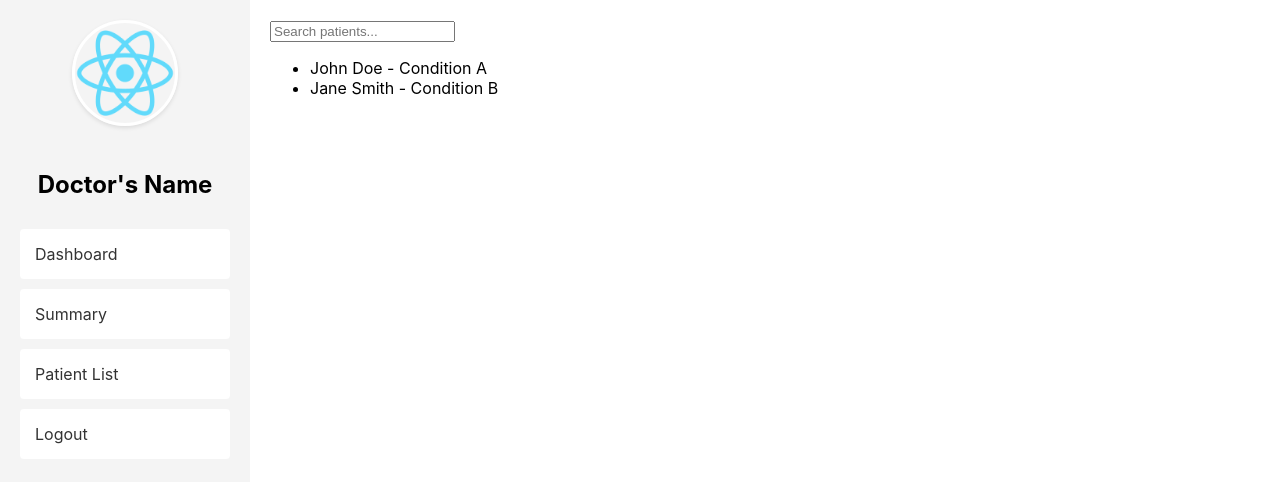
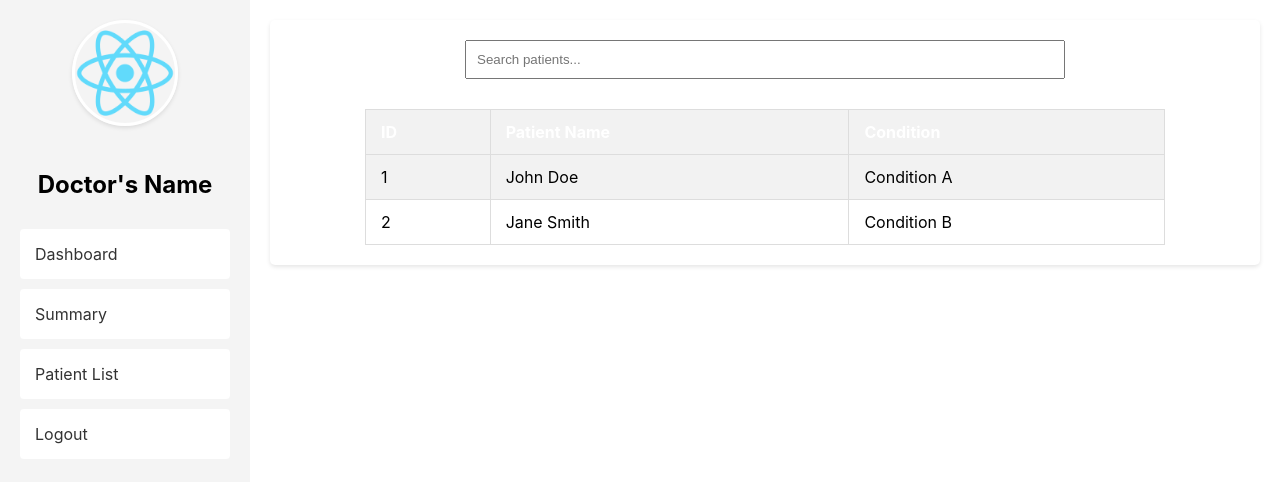
Before and after one commit to ElizaSiyanLin/patient-tracker, a React (Create React App) app in the folder frontend/: page /patient-list in a window 1280 px wide. Shown: the top 482 px of the page. Built offline with nearby package versions, Linux system fonts and the light colour scheme.

Commit message:
update patientList and shcedule page

```diff
--- a/frontend/src/components/PatientList/PatientList.css
+++ b/frontend/src/components/PatientList/PatientList.css
@@ -1,37 +1,42 @@
+/* PatientList.css */
 .patient-list-container {
     padding: 20px;
+    display: flex;
+    flex-direction: column;
+    align-items: center; /* Centering the search input and table */
   }
 
   .search-input {
     margin-bottom: 20px;
     padding: 10px;
     width: 100%;
-    box-sizing: border-box; /* So that padding doesn't affect overall width */
+    max-width: 600px; /* Set a max-width for the search input */
+    box-sizing: border-box;
   }
 
-  .patient-list {
+  .patient-list-table {
     width: 100%;
+    max-width: 800px; /* Set a max-width for the table */
     border-collapse: collapse;
+    margin-top: 10px; /* Add some space between the search input and table */
   }
 
-  .patient-list th,
-  .patient-list td {
+  .patient-list-table th,
+  .patient-list-table td {
     text-align: left;
-    padding: 10px;
-    border-bottom: 1px solid #ddd;
+    padding: 12px 15px;
+    border: 1px solid #ddd;
   }
 
-  /* Additional styles for interactive states like hover */
-  .patient-list tr:hover {
-    background-color: #f5f5f5;
+  .patient-list-table thead {
+    background-color: #007bff;
+    color: #ffffff;
   }
 
-  /* Style for the 'Details' button or link */
-  .details-button {
-    padding: 5px 10px;
-    background-color: #007bff;
-    color: white;
-    border: none;
-    border-radius: 5px;
-    cursor: pointer;
+  .patient-list-table tr:nth-child(odd) {
+    background-color: #f2f2f2;
   }
+
+  .patient-list-table tr:hover {
+    background-color: #e8f4ff; /* Light blue background on hover */
+  }
--- a/frontend/src/components/PatientList/PatientList.js
+++ b/frontend/src/components/PatientList/PatientList.js
@@ -5,9 +5,8 @@ function PatientList() {
   const [patients, setPatients] = useState([]);
   const [filter, setFilter] = useState('');
 
-  // Fetch patients from the database (mocked here)
   useEffect(() => {
-    // Replace this with actual data fetching logic
+    // Mock fetching data
     const fetchedPatients = [
       { id: 1, name: 'John Doe', condition: 'Condition A' },
       { id: 2, name: 'Jane Smith', condition: 'Condition B' },
@@ -16,7 +15,6 @@ function PatientList() {
     setPatients(fetchedPatients);
   }, []);
 
-  // Filtered list based on filter state
   const filteredPatients = filter
     ? patients.filter(patient =>
         patient.name.toLowerCase().includes(filter.toLowerCase()) ||
@@ -25,15 +23,31 @@ function PatientList() {
     : patients;
 
   return (
-        <div>
-          <input type="text" placeholder="Search patients..." onChange={(e) => setFilter(e.target.value)} />
-          <ul className="patient-list">
+    <div className="patient-list-container">
+      <input
+        type="text"
+        className="search-input"
+        placeholder="Search patients..."
+        onChange={(e) => setFilter(e.target.value)}
+      />
+      <table className="patient-list-table">
+        <thead>
+          <tr>
+            <th>ID</th>
+            <th>Patient Name</th>
+            <th>Condition</th>
+          </tr>
+        </thead>
+        <tbody>
           {filteredPatients.map(patient => (
-              <li key={patient.id} className="patient-item">
-                {patient.name} - {patient.condition}
-              </li>
+            <tr key={patient.id}>
+              <td>{patient.id}</td>
+              <td>{patient.name}</td>
+              <td>{patient.condition}</td>
+            </tr>
           ))}
-          </ul>
+        </tbody>
+      </table>
     </div>
   );
 }
--- a/frontend/src/components/Schedule/Schedule.css
+++ b/frontend/src/components/Schedule/Schedule.css
@@ -1,34 +1,87 @@
-/* Schedule.css */
+/* This is the CSS file for the Schedule component */
+
+/* Apply a flexbox layout to the container to center the child table */
 .schedule-container {
-  padding: 20px;
+  display: flex;
+  justify-content: center; /* Center horizontally */
+  align-items: center; /* Center vertically */
+  height: calc(100vh - 60px); /* Adjust height based on your navbar's height */
+  padding: 20px; /* Add some padding around the schedule */
+  box-sizing: border-box;
 }
 
-.schedule {
-  display: grid;
-  grid-template-columns: repeat(auto-fill, minmax(150px, 1fr));
-  gap: 10px;
+/* Style the table itself */
+.schedule-table {
+  width: 100%; /* You can adjust the width as needed */
+  max-width: 800px; /* Set a max-width for larger screens */
+  margin: auto; /* This will center the table horizontally if it's smaller than the container */
+  border-collapse: collapse;
+  box-shadow: 0 4px 8px rgba(0, 0, 0, 0.1); /* Soft shadow for depth */
 }
 
-.time-slot {
-  padding: 10px;
-  border: 1px solid #ccc;
-  border-radius: 5px;
-  text-align: center;
+/* Style the table headers and cells */
+.schedule-table th,
+.schedule-table td {
+  text-align: left;
+  padding: 12px 15px;
+  border: 1px solid #ddd; /* Borders for the cells */
 }
 
-.time-slot.booked {
-  background-color: #ffa8a8;
+/* Add background colors to header */
+.schedule-table thead {
+  background-color: #007bff;
+  color: #ffffff;
 }
 
-.time-slot.free {
-  background-color: #a8ffcf;
+/* Zebra-striping for rows */
+.schedule-table tr:nth-child(odd) {
+  background-color: #f2f2f2;
 }
 
-.time {
-  font-weight: bold;
+/* Style for booked and free slots */
+.schedule-table tr.booked {
+  background-color: #ffcccc; /* Light red for booked slots */
 }
 
-.status {
-  display: block;
-  margin-top: 5px;
+.schedule-table tr.free {
+  background-color: #ccffcc; /* Light green for free slots */
 }
+
+/* Responsive table */
+@media (max-width: 768px) {
+  .schedule-table {
+    width: 100%;
+    max-width: 100%;
+  }
+
+  .schedule-table, .schedule-table thead, .schedule-table tbody, .schedule-table th, .schedule-table td, .schedule-table tr {
+    display: block;
+  }
+
+  .schedule-table thead tr {
+    position: absolute;
+    top: -9999px;
+    left: -9999px;
+  }
+
+  .schedule-table tr {
+    margin: 0 0 1rem 0;
+  }
+
+  .schedule-table td {
+    border: none;
+    position: relative;
+    padding-left: 50%;
+  }
+
+  .schedule-table td:before {
+    position: absolute;
+    top: 12px;
+    left: 15px;
+    width: 45%;
+    padding-right: 15px;
+    white-space: nowrap;
+    content: attr(data-label); /* Add a data-label attribute to each td in your component if you use this method */
+    font-weight: bold;
+  }
+}
--- a/frontend/src/components/Schedule/Schedule.js
+++ b/frontend/src/components/Schedule/Schedule.js
@@ -11,6 +11,7 @@ const scheduleData = [
 
 function Schedule() {
   return (
+    <div className="schedule-container">
     <table className="schedule-table">
       <thead>
         <tr>
@@ -29,6 +30,7 @@ function Schedule() {
         ))}
       </tbody>
     </table>
+    </div>
   );
 }
 
```
Lines whose indentation alone changed are shown as unchanged.
